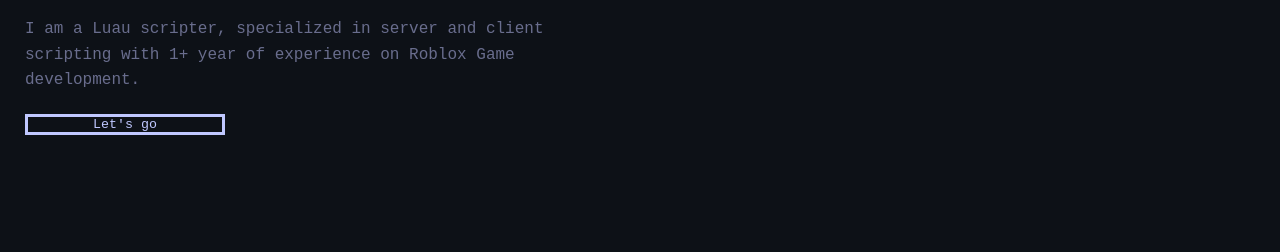
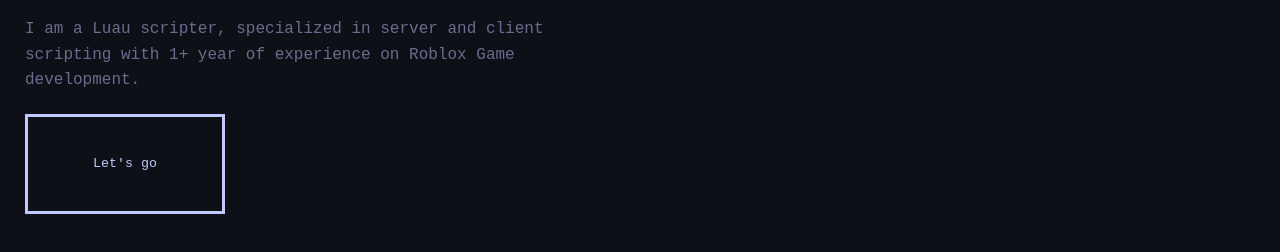
Before and after one commit to Kai-to00/Simple-Project-Website, a plain HTML site: page Index.html in a window 1280 px wide. Shown: the part 268-520 px from the top of the page. Drawn offline with Linux system fonts and the light colour scheme.

Commit message:
update Index.html

```diff
--- a/Index.html
+++ b/Index.html
@@ -87,7 +87,7 @@
 
         #lets-go {
             background-color: transparent;
-            height: 1p0px;
+            height: 100px;
             width: 200px;
             border: solid;
             border-color: #c0c8ff;
```
